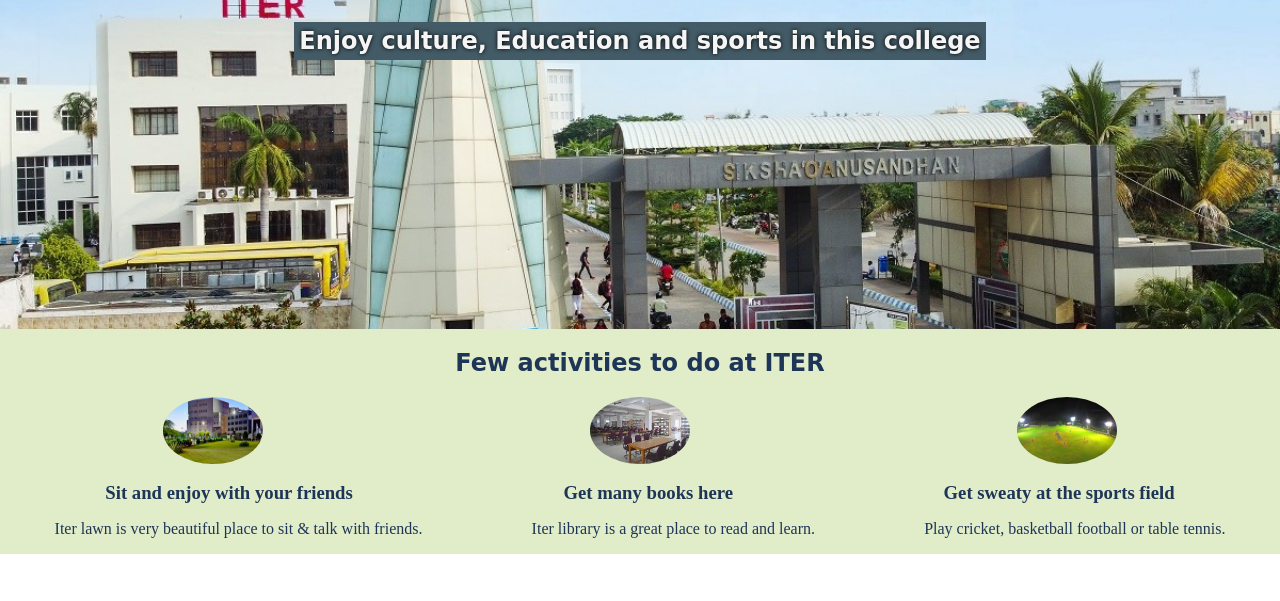
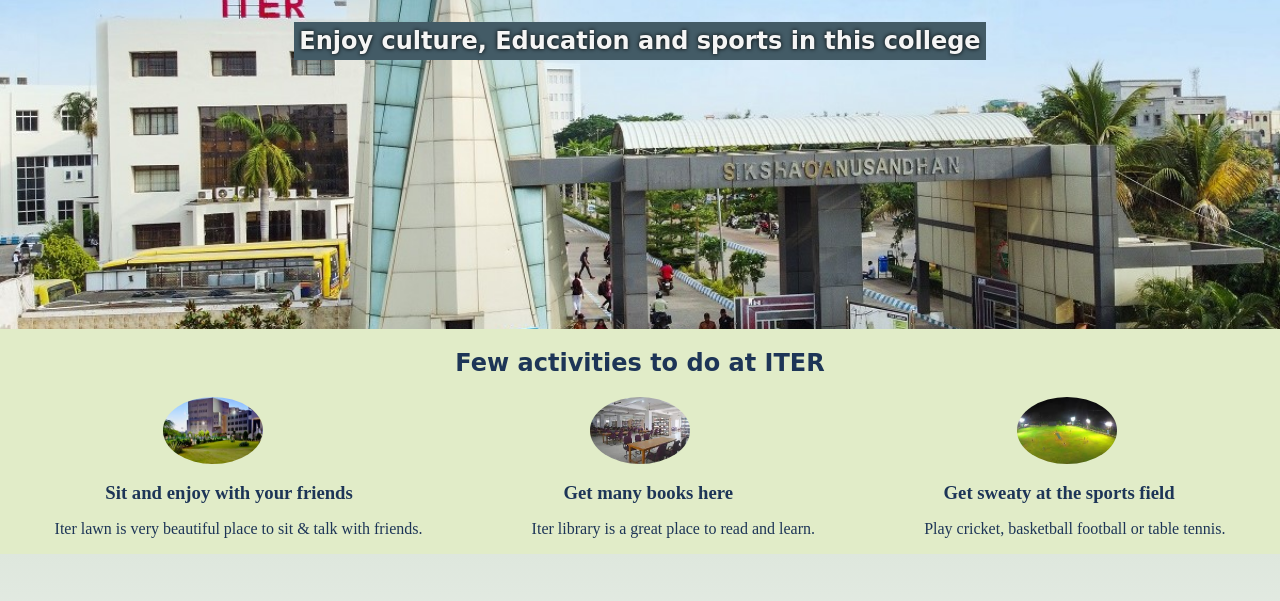
Before and after one commit to RajHarshit/IterHomepage, a plain HTML site: page index.html in a window 1280 px wide. Shown: the part 171-772 px from the top of the page. Drawn offline with Linux system fonts and the light colour scheme; a web font is replaced by a local one.

Commit message:
Update style.css

```diff
--- a/style.css
+++ b/style.css
@@ -11,6 +11,7 @@
 body {
     margin: 0;
     text-align: center;
+    background: linear-gradient(#AAC8A7,#F5F5F5);
 }
 
 img {
```
